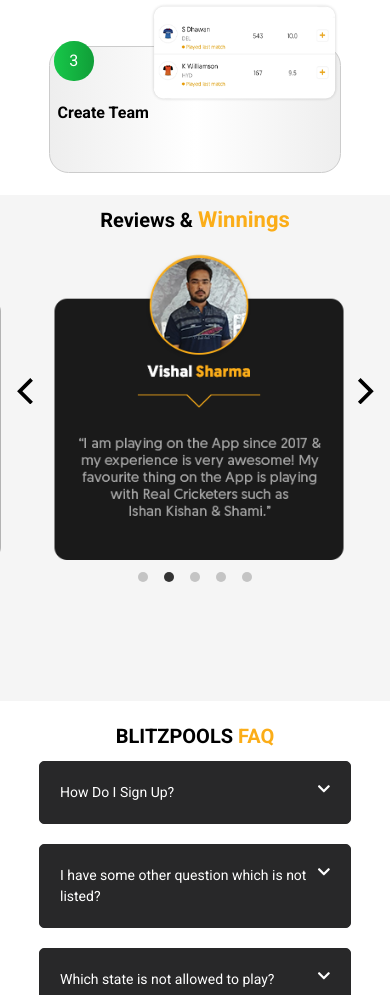
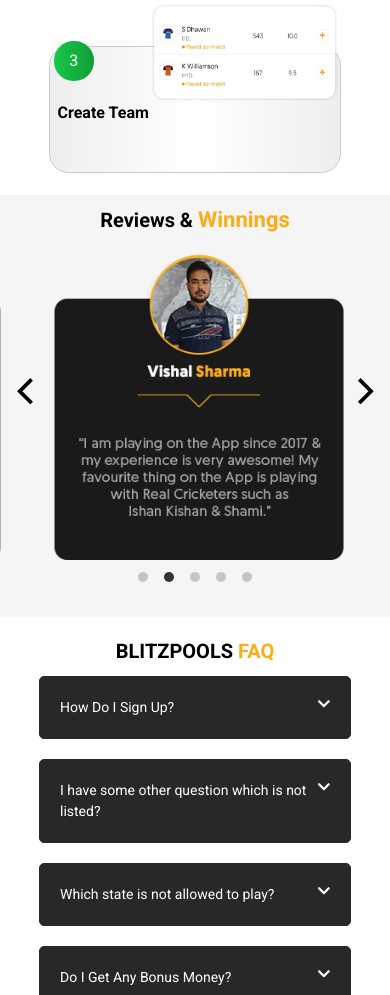
Before and after one commit to febin123/dream11-09, a plain HTML site: page index.html in a window 390 px wide. Shown: the part 1025-2020 px from the top of the page. Drawn offline with nearby package versions, Linux system fonts and the light colour scheme.

Commit message:
Update style.css

```diff
--- a/style.css
+++ b/style.css
@@ -511,7 +511,7 @@ right: 5px;
 @media screen and (max-width: 620px) {
   #review{
     margin-top: -20vw;
-    min-height: 60vh;
+    min-height: 50vh;
   }
   .carousel-cell {
   width: 90vw;
```
